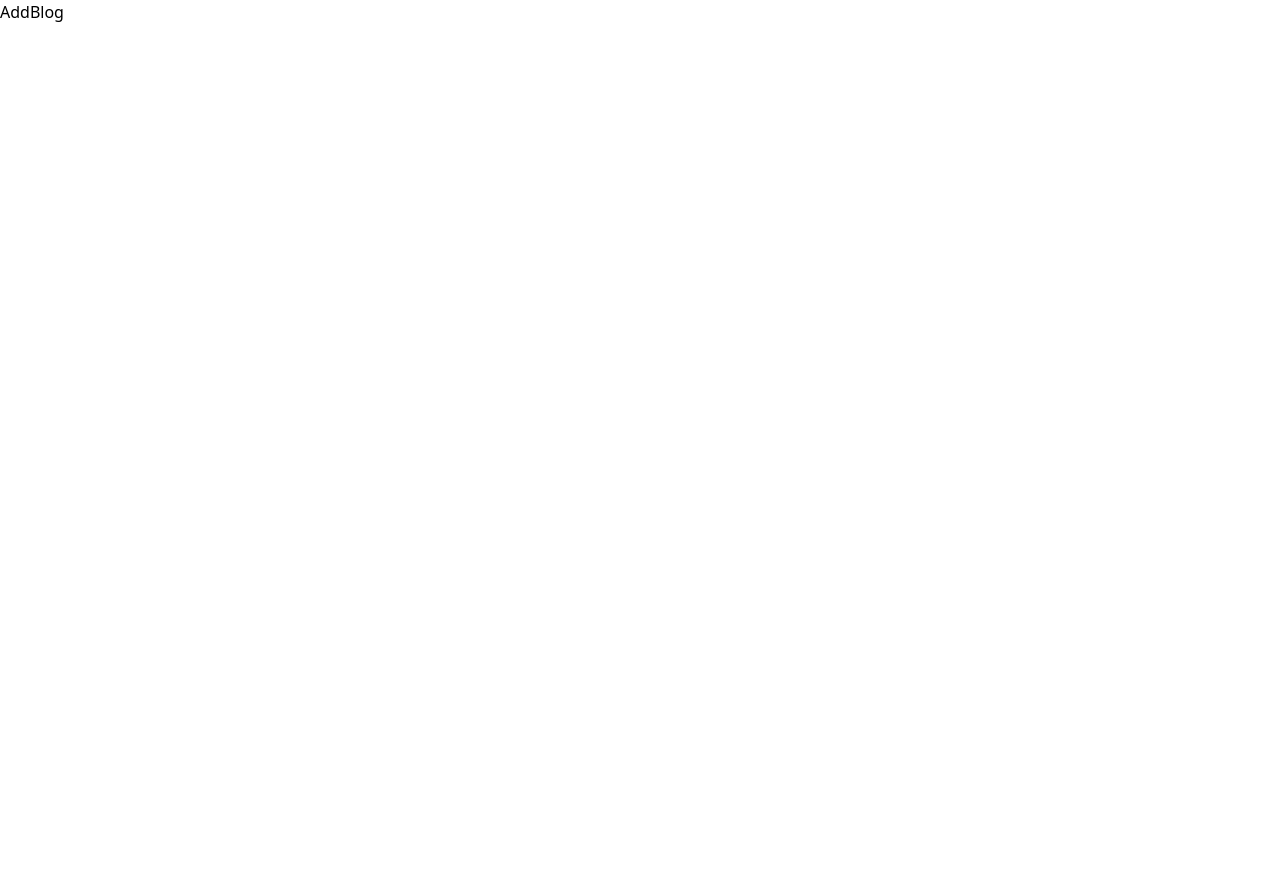
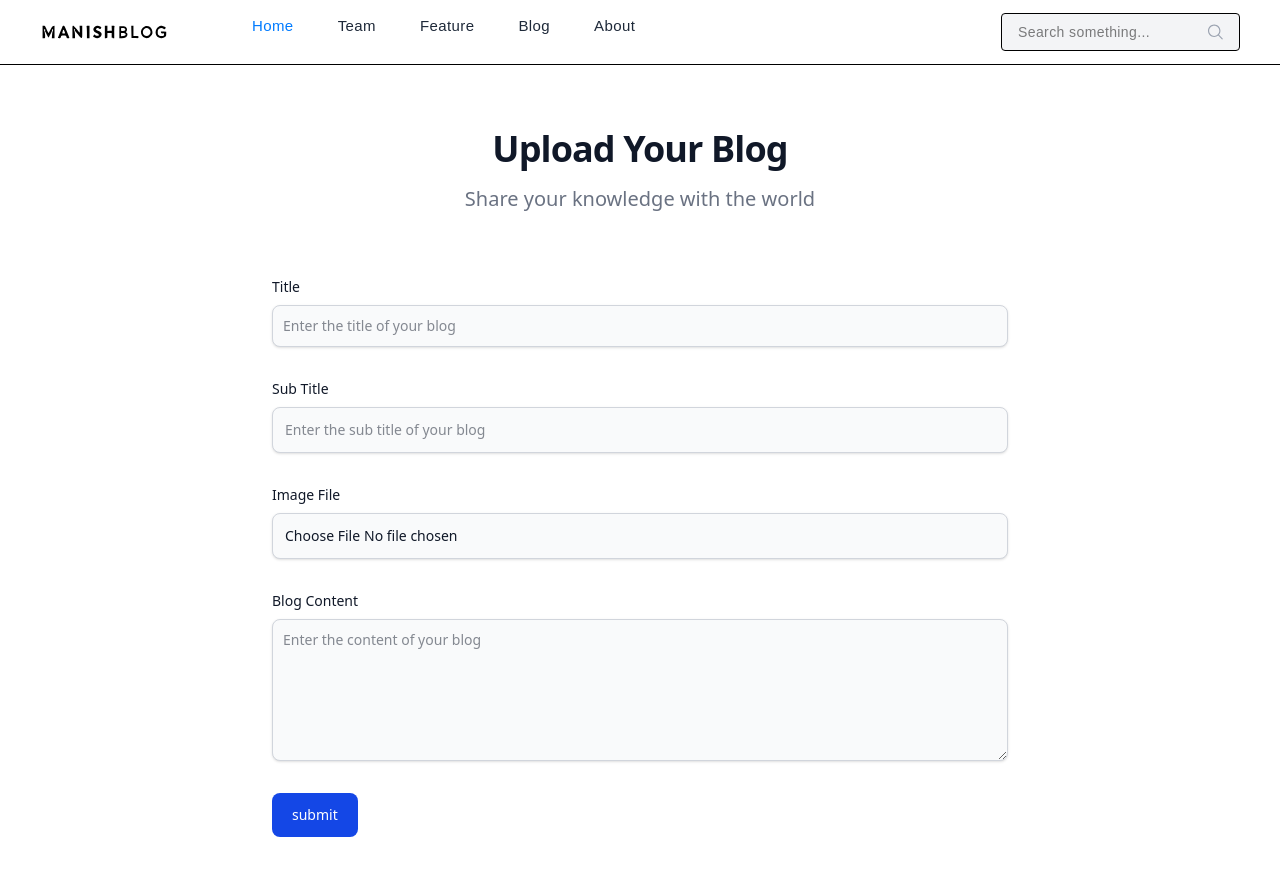
Before and after one commit to Manishpandey2/Learning-reactJs, a React (Vite) app: page /addblog in a window 1280 px wide. Shown: the top 876 px of the page. Before the commit the page ends 800 px from the top, so only its background shows below. Built offline with nearby package versions, Linux system fonts and the light colour scheme.

Commit message:
feat: implement AddBlog component with form for uploading blog content

```diff
--- a/src/pages/blog/AddBlog.jsx
+++ b/src/pages/blog/AddBlog.jsx
@@ -1,7 +1,87 @@
 import React from "react";
+import Layout from "../../components/layout/Layout";
 
 const AddBlog = () => {
-  return <div>AddBlog</div>;
+  return (
+    <Layout>
+      <section className="bg-white dark:bg-gray-900">
+        <div className="py-8 lg:py-16 px-4 mx-auto max-w-screen-md">
+          <h2 className="mb-4 text-4xl tracking-tight font-extrabold text-center text-gray-900 dark:text-white">
+            Upload Your Blog
+          </h2>
+          <p className="mb-8 lg:mb-16 font-light text-center text-gray-500 dark:text-gray-400 sm:text-xl">
+            Share your knowledge with the world
+          </p>
+          <form action="#" className="space-y-8">
+            <div>
+              <label
+                htmlFor="title"
+                className="block mb-2 text-sm font-medium text-gray-900 dark:text-gray-300"
+              >
+                Title
+              </label>
+              <input
+                type="text"
+                id="title"
+                className="shadow-sm bg-gray-50 border border-gray-300 text-gray-900 text-sm rounded-lg focus:ring-primary-500 focus:border-primary-500 block w-full p-2.5 dark:bg-gray-700 dark:border-gray-600 dark:placeholder-gray-400 dark:text-white dark:focus:ring-primary-500 dark:focus:border-primary-500 dark:shadow-sm-light"
+                placeholder="Enter the title of your blog"
+                required
+              />
+            </div>
+            <div>
+              <label
+                htmlFor="subject"
+                className="block mb-2 text-sm font-medium text-gray-900 dark:text-gray-300"
+              >
+                Sub Title
+              </label>
+              <input
+                type="text"
+                id="subject"
+                className="block p-3 w-full text-sm text-gray-900 bg-gray-50 rounded-lg border border-gray-300 shadow-sm focus:ring-primary-500 focus:border-primary-500 dark:bg-gray-700 dark:border-gray-600 dark:placeholder-gray-400 dark:text-white dark:focus:ring-primary-500 dark:focus:border-primary-500 dark:shadow-sm-light"
+                placeholder="Enter the sub title of your blog"
+                required
+              />
+            </div>
+            <div>
+              <label
+                htmlFor="image"
+                className="block mb-2 text-sm font-medium text-gray-900 dark:text-gray-300"
+              >
+                Image File
+              </label>
+              <input
+                type="file"
+                id="image"
+                className="block p-3 w-full text-sm text-gray-900 bg-gray-50 rounded-lg border border-gray-300 shadow-sm focus:ring-primary-500 focus:border-primary-500 dark:bg-gray-700 dark:border-gray-600 dark:placeholder-gray-400 dark:text-white dark:focus:ring-primary-500 dark:focus:border-primary-500 dark:shadow-sm-light"
+                required
+              />
+            </div>
+            <div className="sm:col-span-2">
+              <label
+                htmlFor="message"
+                className="block mb-2 text-sm font-medium text-gray-900 dark:text-gray-400"
+              >
+                Blog Content
+              </label>
+              <textarea
+                id="message"
+                rows="6"
+                className="block p-2.5 w-full text-sm text-gray-900 bg-gray-50 rounded-lg shadow-sm border border-gray-300 focus:ring-primary-500 focus:border-primary-500 dark:bg-gray-700 dark:border-gray-600 dark:placeholder-gray-400 dark:text-white dark:focus:ring-primary-500 dark:focus:border-primary-500"
+                placeholder="Enter the content of your blog"
+              ></textarea>
+            </div>
+            <button
+              type="submit"
+              className="py-3 px-5 text-sm font-medium text-center text-white rounded-lg bg-blue-700 sm:w-fit hover:bg-blue-800 focus:ring-4 focus:outline-none focus:ring-blue-300 dark:bg-blue-600 dark:hover:bg-blue-700 dark:focus:ring-blue-800"
+            >
+              submit
+            </button>
+          </form>
+        </div>
+      </section>
+    </Layout>
+  );
 };
 
 export default AddBlog;
```
